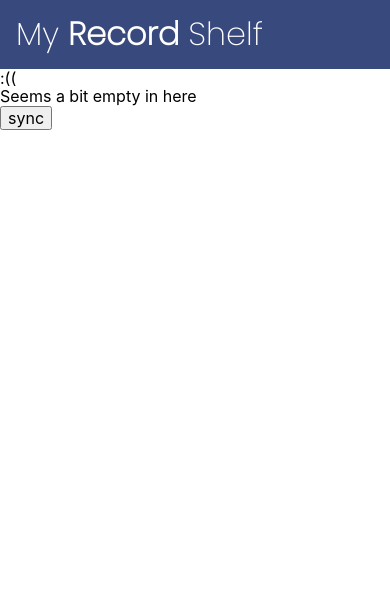
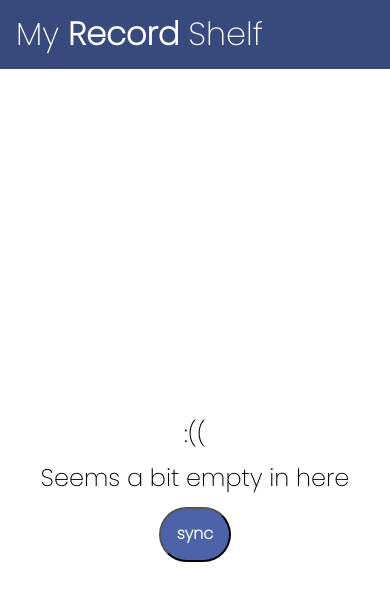
Before and after one commit to swethagumpena/my-record-shelf, a React (Create React App) app: page / in a window 390 px wide. Shown: the top 600 px of the page. Built offline with nearby package versions, Linux system fonts and the light colour scheme; no server answers.

Commit message:
add responsiveness to pages

```diff
--- a/src/Pages/Genres/Genres.module.scss
+++ b/src/Pages/Genres/Genres.module.scss
@@ -50,3 +50,12 @@ p{
 .genreImage{
     margin: 1rem 0 1rem 3rem;
 }
+
+@include media-mixin($mobile-breakpoint){
+    .genreImage img{
+        width: 70%;
+    }
+    .songsContainer{
+        margin-left: -5rem;
+    }
+}
--- a/src/Pages/Landing/Landing.js
+++ b/src/Pages/Landing/Landing.js
@@ -1,14 +1,18 @@
 import React from 'react';
 import { useHistory } from 'react-router-dom';
+import styles from './Landing.module.scss';
 
 const Landing = () => {
   const history = useHistory();
 
   return (
-    <div>
-      <p>:((</p>
-      <p>Seems a bit empty in here</p>
-      <button type="button" onClick={() => history.push('/songs')}>sync</button>
+    <div className={styles.page}>
+      <div className={styles.container}>
+        <p>:((</p>
+        <p>Seems a bit empty in here</p>
+        <button type="button" onClick={() => history.push('/songs')}>sync</button>
+      </div>
+
     </div>
   );
 };
--- /dev/null
+++ b/src/Pages/Landing/Landing.module.scss
@@ -0,0 +1,52 @@
+@import "../../styles/styles.scss";
+
+.page {
+    height: 100vh;
+    display: flex;
+    justify-content: center;
+    align-items: center;
+    // background-image: linear-gradient(#ADD2FF, white);
+}
+
+.container{
+    display: flex;
+    flex-direction: column;
+    align-items: center;
+}
+
+// .container h3 {
+//     font-family: "Inconsolata", monospace;
+//     font-size: 4.5rem;
+//     letter-spacing: 0.25vw;
+//     margin: 1rem;
+//     color: $primary-text-color;
+// }
+
+.container p {
+    font-family: 'Poppins', sans-serif;
+    font-size: 1rem;
+    padding: 0.5rem;
+}
+
+.container button {
+    font-family: 'Poppins', sans-serif;
+    padding: 1rem;
+    border-radius: 2rem;
+    padding: 0.5rem 2rem;
+    color: white;
+    background-color: #4C63AA;
+    font-weight: bold;
+    margin: 0.5rem;
+}
+
+@include media-mixin($mobile-breakpoint){
+    .container h3{
+        font-size: 3rem;
+    }
+    .container p{
+        font-size: 1.5rem;
+    }
+    .container button{
+        padding: 1rem;
+    }
+}
--- a/src/components/Card/Card.module.scss
+++ b/src/components/Card/Card.module.scss
@@ -46,3 +46,9 @@
 .likeButton{
     float: left;
 }
+
+@include media-mixin($mobile-breakpoint){
+    .card{
+        width: 21rem;
+    }
+}
```
